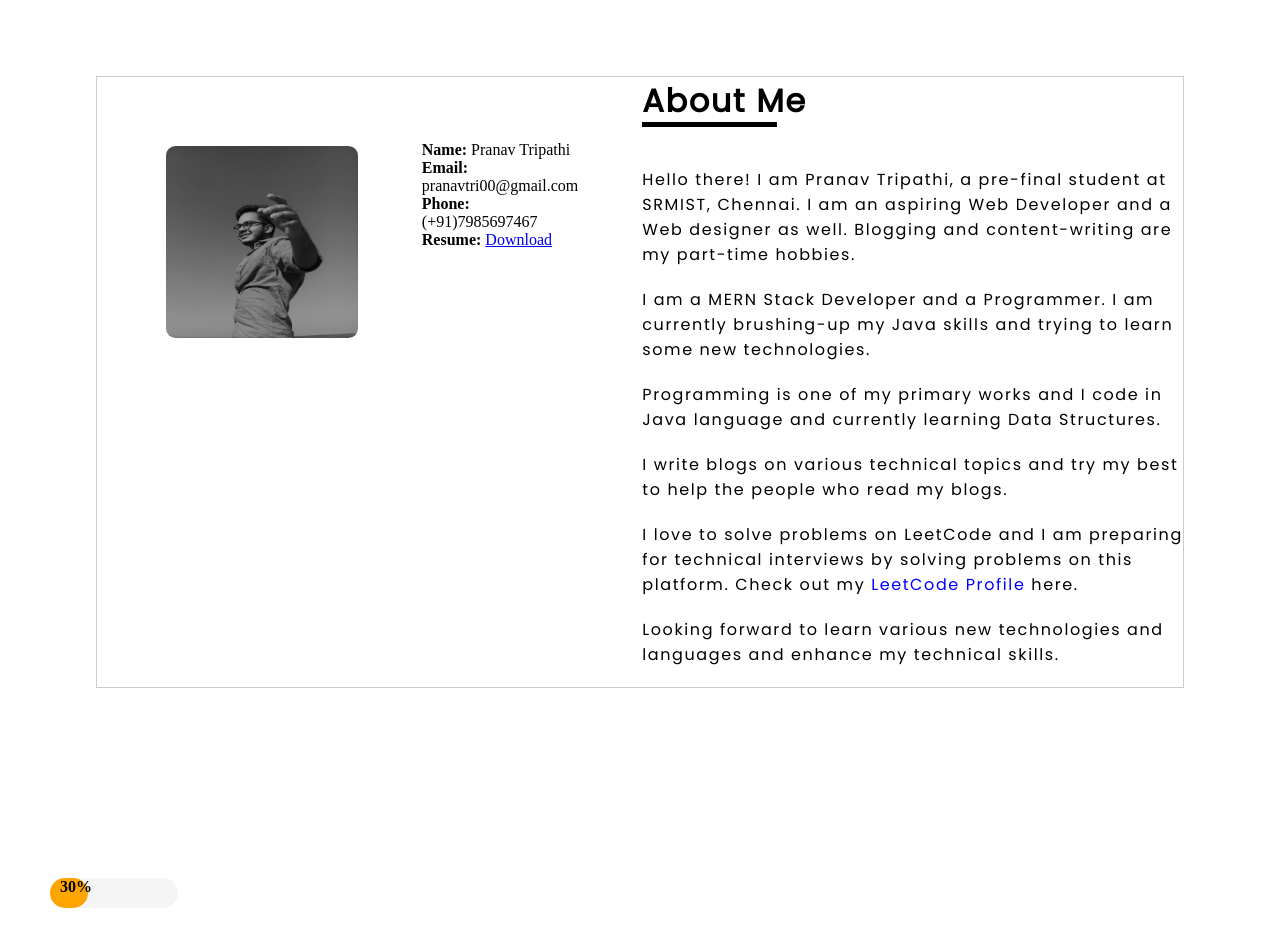
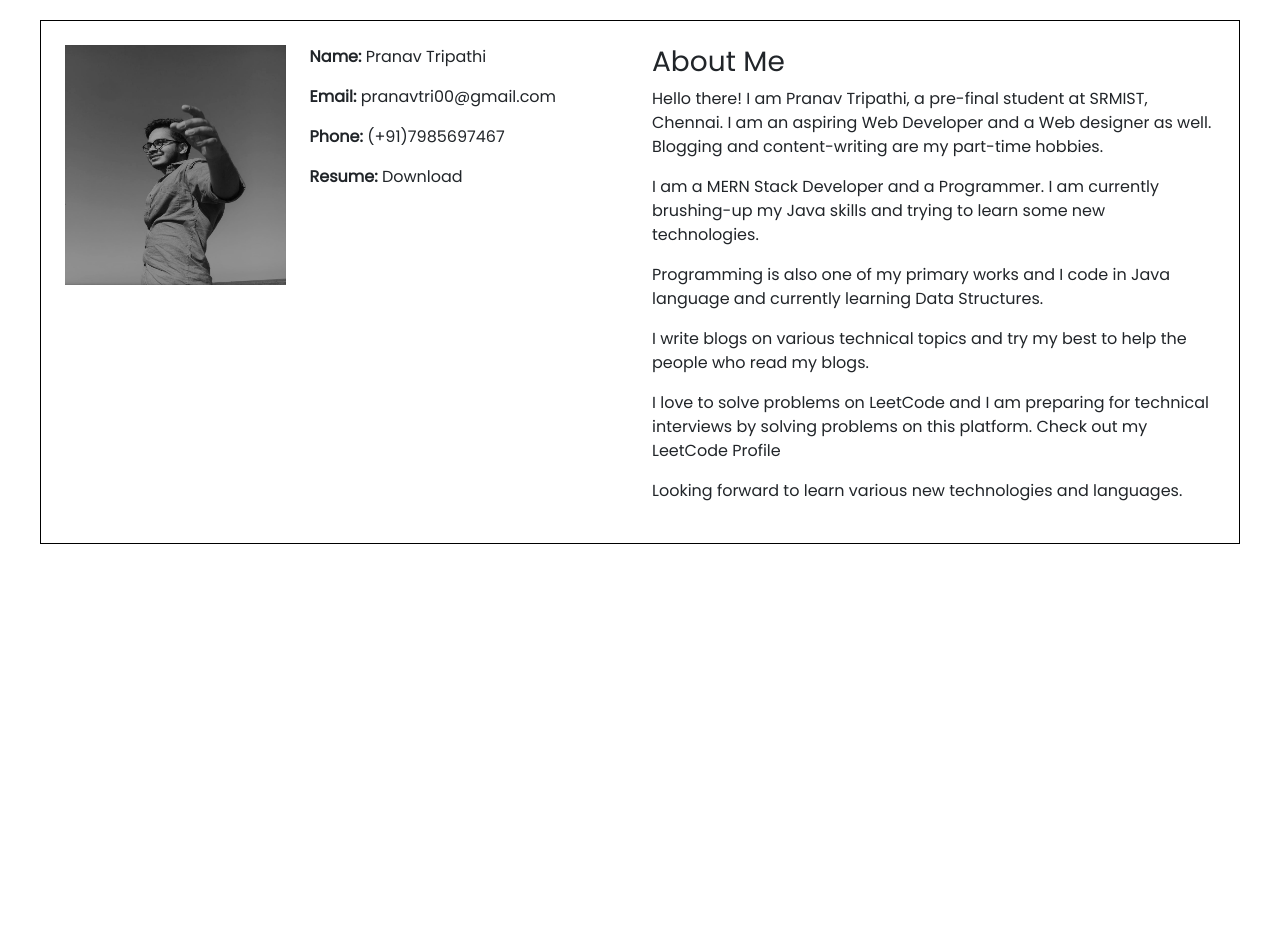
Before and after one commit to PranavTrip/PranavReact, a React (Create React App) app: page / in a window 1280 px wide. Shown: the part 820-1766 px from the top of the page. After the commit the page ends 1404 px from the top, so only its background shows below. Built offline with nearby package versions, Linux system fonts and the light colour scheme.

Commit message:
Change in about

```diff
--- a/public/index.html
+++ b/public/index.html
@@ -9,15 +9,29 @@
       name="description"
       content="Portfolio website for Pranav Tripathi created using React.js"
     />
+    <!-- <link rel="manifest" href="%PUBLIC_URL%/manifest.json" /> -->
     <link rel="apple-touch-icon" href="%PUBLIC_URL%/logo192.png" />
-
-    <link rel="manifest" href="%PUBLIC_URL%/manifest.json" />
+    <link
+      href="https://cdn.jsdelivr.net/npm/bootstrap@5.1.3/dist/css/bootstrap.min.css"
+      rel="stylesheet"
+      integrity="sha384-1BmE4kWBq78iYhFldvKuhfTAU6auU8tT94WrHftjDbrCEXSU1oBoqyl2QvZ6jIW3"
+      crossorigin="anonymous"
+    />
 
     <title>Pranav Tripathi</title>
   </head>
   <body>
     <noscript>You need to enable JavaScript to run this app.</noscript>
     <div id="root"></div>
-
+    <script
+      src="https://cdn.jsdelivr.net/npm/@popperjs/core@2.10.2/dist/umd/popper.min.js"
+      integrity="sha384-7+zCNj/IqJ95wo16oMtfsKbZ9ccEh31eOz1HGyDuCQ6wgnyJNSYdrPa03rtR1zdB"
+      crossorigin="anonymous"
+    ></script>
+    <script
+      src="https://cdn.jsdelivr.net/npm/bootstrap@5.1.3/dist/js/bootstrap.min.js"
+      integrity="sha384-QJHtvGhmr9XOIpI6YVutG+2QOK9T+ZnN4kzFN1RtK3zEFEIsxhlmWl5/YESvpZ13"
+      crossorigin="anonymous"
+    ></script>
   </body>
 </html>
--- a/src/App.js
+++ b/src/App.js
@@ -9,7 +9,7 @@ function App() {
       {/* <Navbar/> */}
       <Home />
       <About />
-      <ProgressBar bgcolor="orange" progress='30'  height={30} />
+
     </>
   );
 }
--- a/src/assets/css/About.css
+++ b/src/assets/css/About.css
@@ -1,82 +1,23 @@
-@import url('https://fonts.googleapis.com/css2?family=Archivo:wght@700&family=Poppins&display=swap');
-
 * {
     margin: 0;
     padding: 0;
     box-sizing: border-box;
-}
-
-.about {
-    margin: 3rem;
-    padding: 3rem;
-    height: 100vh;
+    font-family: "Poppins", sans-serif;
 }
 
 .about-container {
-    display: flex;
-    flex-direction: row;
-    border: 1px solid #ccc;
-}
-
-.about-left {
-    width: 100%;
-    height: 100%;
-    display: flex;
-    flex-direction: column;
-    justify-content: center;
-    align-items: center;
-}
-
-.about-right {
-    width: 100%;
-    height: 100%;
-    display: flex;
-    flex-direction: column;
-    justify-content: center;
-    align-items: flex-start;
-}
-
-.main-heading {
-    font-size: 2rem;
-    font-weight: bold;
-    letter-spacing: 0.1rem;
-    font-family: 'Archivo', sans-serif;
-    font-family: 'Poppins', sans-serif;
-}
-.underline{
-    height: 0.3rem;
-    width:25%;
-    background-color: black;
-    margin: -0.2rem 0 2.5rem 0;
-    padding: 0px;
-}
-.about-content{
-    font-size: 1rem;
-    font-family: 'Archivo', sans-serif;
-    font-family: 'Poppins', sans-serif;
-    letter-spacing: 0.1rem;
-    font-weight: 300;
-    margin-bottom: 1.25rem;
-}
-.about-content a{
-    text-decoration: none;
-    color: blue;
-}
-.topmost-left{
-    display: flex;
+    border: 1px solid black;
     margin: 2.5rem;
     padding: 1.5rem;
 }
-.about-img img{
-    width: 12rem;
-    height: 12rem;
-    border-radius: 5%;
-    margin: 0.3rem 4rem 0.3rem 0.3rem;
+
+.about-img {
+    height: 15rem;
+    width: 15rem;
 }
-.about-description{
-    height: 12rem;
-    display: flex;
-    flex-direction: column;
-    padding: 0;
-    margin: 0;
+
+.title {
+    font-size: 1rem;
+    font-weight: bolder;
+
 }
--- a/src/components/About.jsx
+++ b/src/components/About.jsx
@@ -4,67 +4,71 @@ import "../assets/css/About.css";
 function About() {
   return (
     <>
-      <div className="about">
       <div className="about-container">
-          <div className="about-left">
+        <div className="row">
+          <div className="col-md-6">
             <div className="topmost-left">
-              <div className="about-img">
-                <img src="/images/about.jpg" alt="about" />
+              <div className="row">
+                <div className="col-md-5">
+                  <img className="about-img img-fluid" src="/images/about.jpg" alt="about" />
                 </div>
-              <div className="about-decription">
+                <div className="col-md-7">
+                  <div className="about-info">
                     <p>
-                  <strong>Name:</strong> Pranav Tripathi
+                      <span className="title">Name: </span>
+                      <span>Pranav Tripathi</span>
                     </p>
                     <p>
-                  <strong>Email:</strong> pranavtri00@gmail.com
+                      <span className="title">Email: </span>
+                      <span>pranavtri00@gmail.com</span>
                     </p>
                     <p>
-                  <strong>Phone:</strong> (+91)7985697467
+                      <span className="title">Phone: </span>
+                      <span>(+91)7985697467</span>
                     </p>
                     <p>
-                  <strong>Resume:</strong> <a href="/">Download</a>
+                      <span className="title">Resume: </span>
+                      <span>Download</span>
                     </p>
                   </div>
                 </div>
               </div>
-          <div className="about-right">
-            <h3 className="main-heading">About Me</h3>
+            </div>
+          </div>
+          <div className="col-md-6">
+            <div className="title-box">
+              <h3 className="right-heading">About Me</h3>
+            </div>
             <div className="underline"></div>
-            <p>
-              <p className="about-content">
+            <div className="right-text">
+              <p className="about-text">
                 Hello there! I am Pranav Tripathi, a pre-final student at
                 SRMIST, Chennai. I am an aspiring Web Developer and a Web
                 designer as well. Blogging and content-writing are my part-time
                 hobbies.
               </p>
-              <p className="about-content">
+              <p className="about-text">
                 I am a MERN Stack Developer and a Programmer. I am currently
                 brushing-up my Java skills and trying to learn some new
                 technologies.
               </p>
-
-              <p className="about-content">
-                Programming is one of my primary works and I code in Java
+              <p className="about-text">
+                Programming is also one of my primary works and I code in Java
                 language and currently learning Data Structures.
               </p>
-              <p className="about-content">
+              <p className="about-text">
                 I write blogs on various technical topics and try my best to
                 help the people who read my blogs.
               </p>
-              <p className="about-content">
+              <p className="about-text">
                 I love to solve problems on LeetCode and I am preparing for
                 technical interviews by solving problems on this platform. Check
-                out my{" "}
-                <a href="https://leetcode.com/pranavtrip/" target="_blank">
-                  LeetCode Profile
-                </a>{" "}
-                here.
+                out my LeetCode Profile
               </p>
-              <p className="about-content">
-                Looking forward to learn various new technologies and languages
-                and enhance my technical skills.
+              <p className="about-text">
+                Looking forward to learn various new technologies and languages.
               </p>
-            </p>
+            </div>
           </div>
         </div>
       </div>
```
Lines whose indentation alone changed are shown as unchanged.
